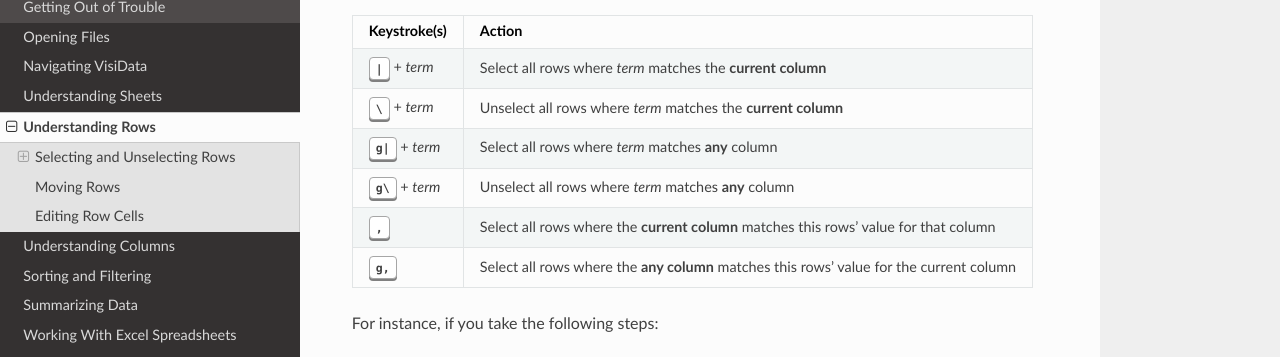
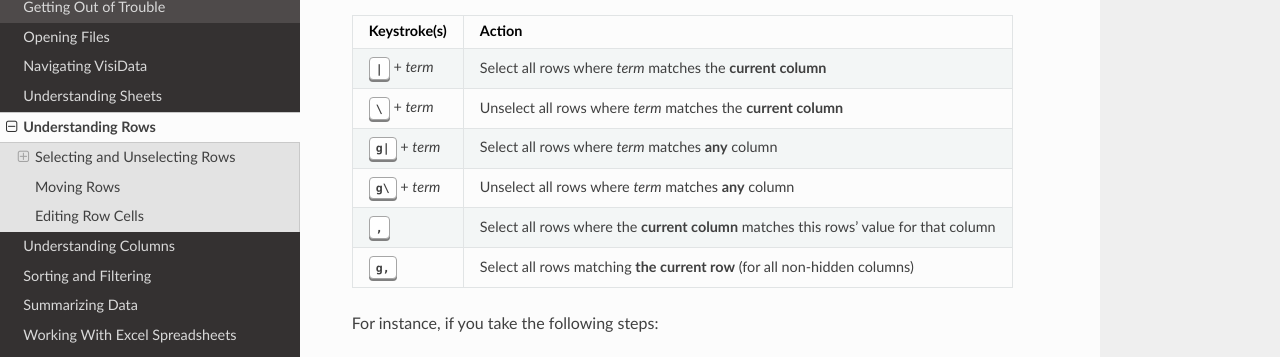
Before and after one commit to jsvine/intro-to-visidata, a Sphinx documentation site: the page built from docs/basics/understanding-rows.rst, in a window 1280 px wide and 900 px high, scrolled down 1076 px. Shown: the top 357 px of the window. Built offline with Sphinx 7.4.7 and the Read the Docs theme 2.0.0, drawn with Linux system fonts in a browser that asks for light colours.

Commit message:
Fix incorrect definition of `g,`

```diff
--- a/docs/basics/understanding-rows.rst
+++ b/docs/basics/understanding-rows.rst
@@ -47,7 +47,7 @@
 :kbd:`g|` + *term*   Select all rows where *term* matches **any** column
 :kbd:`g\\` + *term*  Unselect all rows where *term* matches **any** column
 :kbd:`,`             Select all rows where the **current column** matches this rows' value for that column
-:kbd:`g,`            Select all rows where the **any column** matches this rows' value for the current column
+:kbd:`g,`            Select all rows matching **the current row** (for all non-hidden columns)
 ===================  ============
 
 For instance, if you take the following steps:
```
